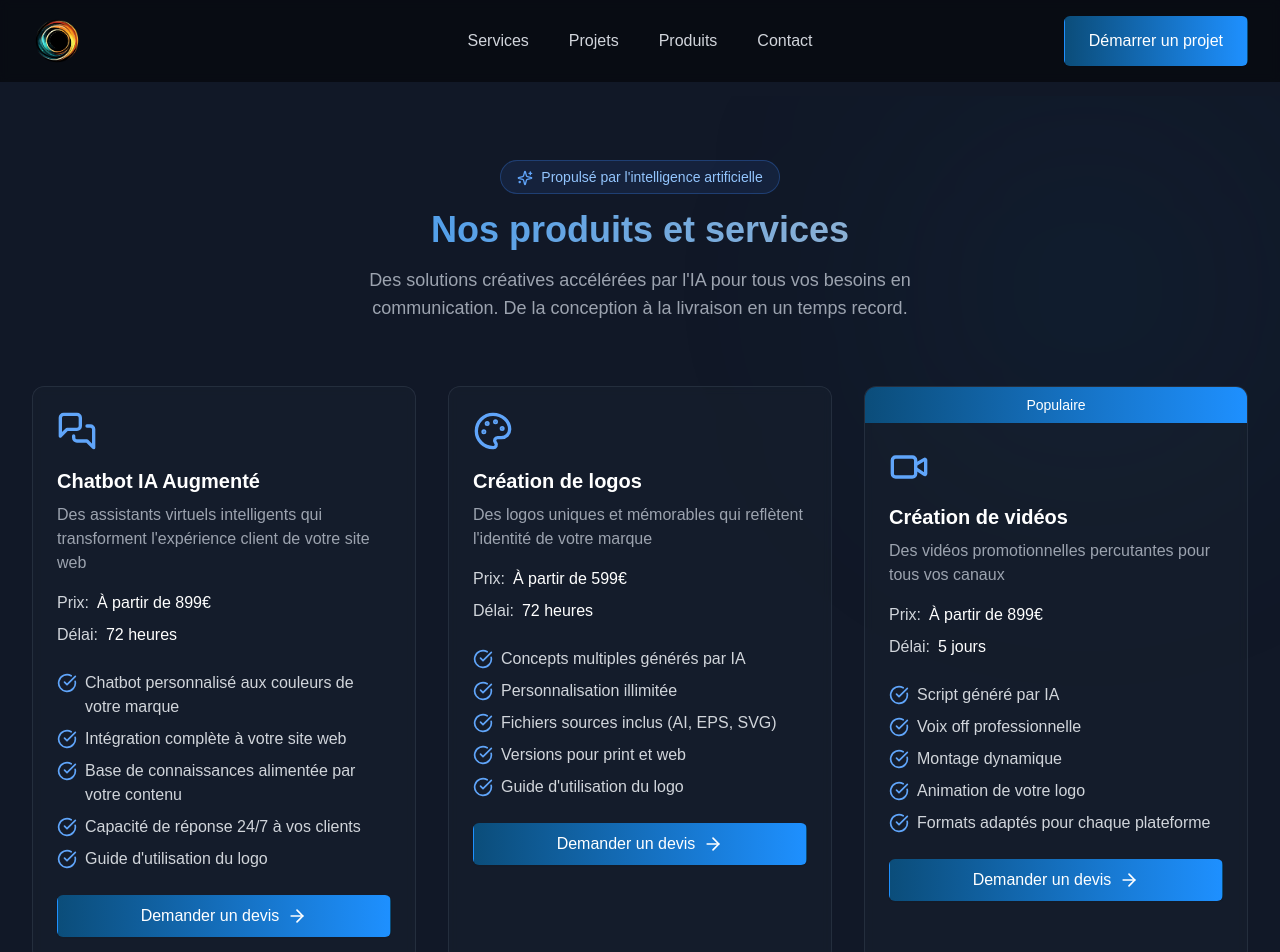
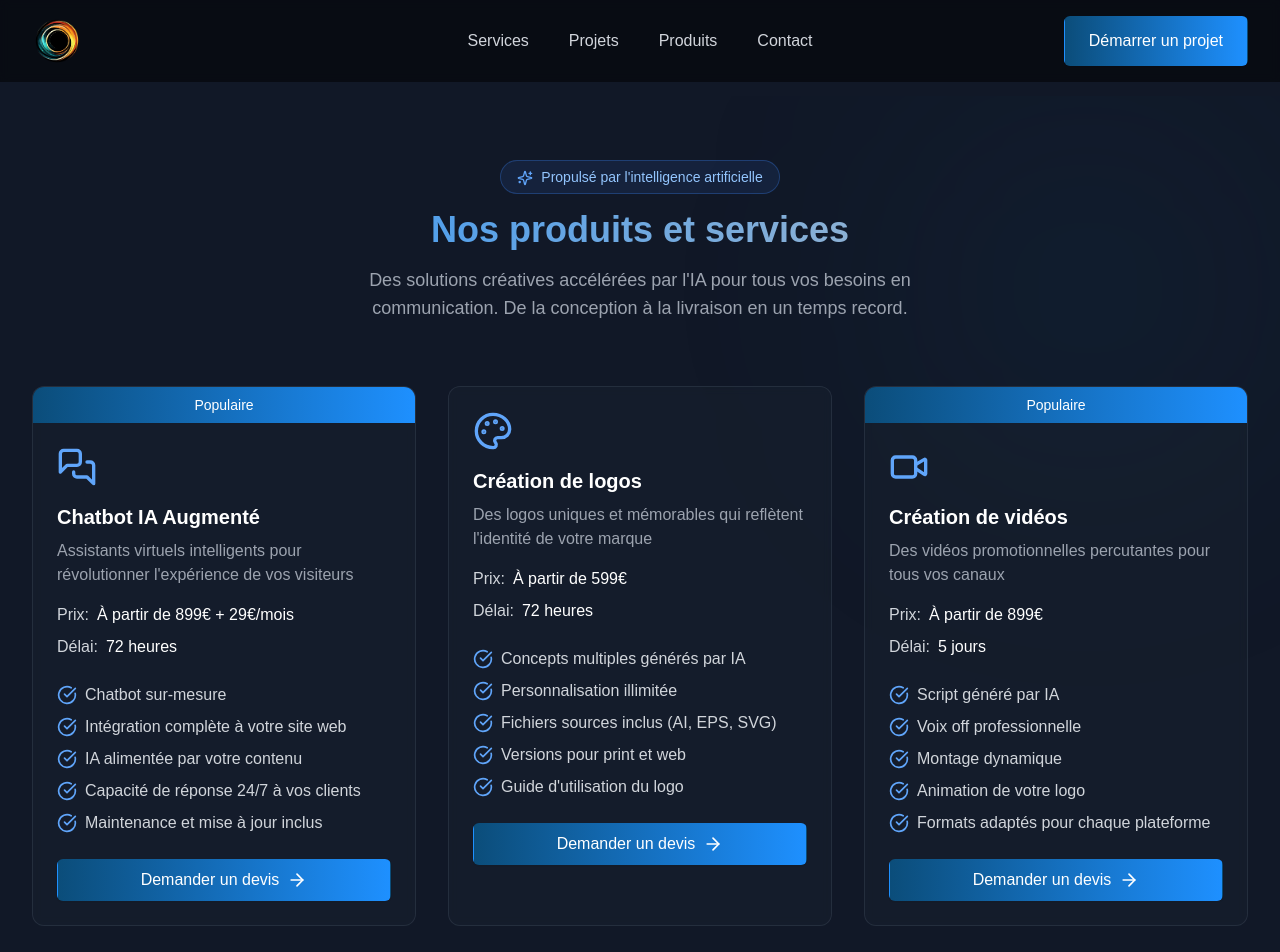
Before and after one commit to SteropesAI/iagencify_web, a Next.js app: page /produits in a window 1280 px wide. Shown: the top 952 px of the page. Built offline with nearby package versions, Linux system fonts and the light colour scheme.

Commit message:
ajout chatbot

```diff
--- a/app/produits/page.tsx
+++ b/app/produits/page.tsx
@@ -13,17 +13,17 @@ const products = [
     id: 'chatbot',
     title: 'Chatbot IA Augmenté',
     icon: <MessagesSquare className="w-10 h-10 text-blue-400" />,
-    description: 'Des assistants virtuels intelligents qui transforment l\'expérience client de votre site web',
+    description: 'Assistants virtuels intelligents pour révolutionner l\'expérience de vos visiteurs',
     features: [
-      'Chatbot personnalisé aux couleurs de votre marque',
+      'Chatbot sur-mesure',
       'Intégration complète à votre site web',
-      'Base de connaissances alimentée par votre contenu',
+      'IA alimentée par votre contenu',
       'Capacité de réponse 24/7 à vos clients',
-      'Guide d\'utilisation du logo'
+      'Maintenance et mise à jour inclus'
     ],
-    price: 'À partir de 899€',
+    price: 'À partir de 899€ + 29€/mois',
     deliveryTime: '72 heures',
-    popular: false
+    popular: true
   },
   {
     id: 'logos',
```
